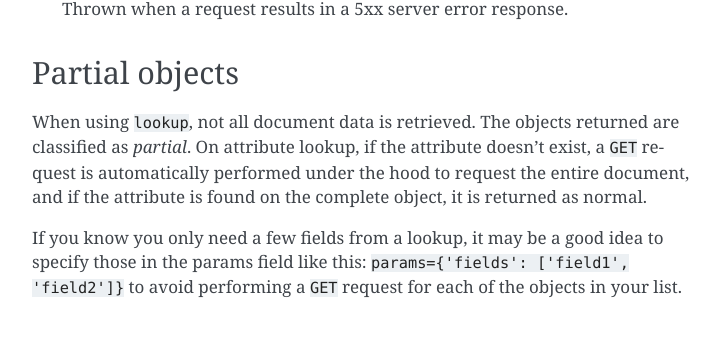
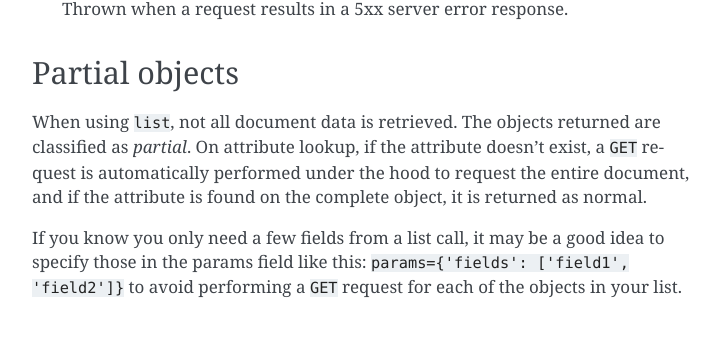
Before and after one commit to Turbasen/turbasen.py, a Sphinx documentation site: the page built from docs/index.rst, in a window 1280 px wide and 900 px high, scrolled down 3692 px. Shown: the part 146-484 px from the top of the window, without its empty margins (388-1111 px from the left). Built offline with Sphinx 7.4.7, drawn with Linux system fonts in a browser that asks for light colours; some of the changed text lies outside the part shown.

Commit message:
Rename lookup -> list

```diff
--- a/docs/index.rst
+++ b/docs/index.rst
@@ -92,13 +92,13 @@
   turbasen.configure(LIMIT=3, ENDPOINT='https://dev.nasjonalturbase.no')
 
   # Lookup partial documents
-  turbasen.Sted.lookup(pages=1)
+  turbasen.Sted.list(pages=1)
   # [<Sted: 546b36a511f41a9c00c0d4d9 (partial): En liten hytte>,
   #  <Sted: 546a051011f41a9c00c0d4cc (partial): Snøhulen>,
   #  <Sted: 555f1f4206b9ce06003405c5 (partial): Strømfoss>]
 
   # Add filter parameters
-  turbasen.Sted.lookup(pages=1, params={'tags': 'Hytte'})
+  turbasen.Sted.list(pages=1, params={'tags': 'Hytte'})
   # [<Sted: 52407fb375049e561500027d (partial): Øvre Grue>,
   #  <Sted: 52407fb375049e561500035a (partial): Ravnastua fjellstue>,
   #  <Sted: 52407fb375049e5615000356 (partial): Lahpoluoppal>]
@@ -152,7 +152,7 @@
 Static methods
 ^^^^^^^^^^^^^^^^^^^^^^^^^^^^^
 
-.. py:function:: lookup(pages=None, params=dict())
+.. py:function:: list(pages=None, params=dict())
 
    Return an iterator yielding all objects of this class object type. Limit the
    number of objects to the number of ``pages`` wanted where each page contains
@@ -210,14 +210,14 @@
 Partial objects
 -----------------------------
 
-When using ``lookup``, not all document data is retrieved. The objects returned
+When using ``list``, not all document data is retrieved. The objects returned
 are classified as *partial*. On attribute lookup, if the attribute doesn't
 exist, a ``GET`` request is automatically performed under the hood to request
 the entire document, and if the attribute is found on the complete object, it is
 returned as normal.
 
-If you know you only need a few fields from a lookup, it may be a good idea to
-specify those in the params field like this:
+If you know you only need a few fields from a list call, it may be a good idea
+to specify those in the params field like this:
 ``params={'fields': ['field1', 'field2']}`` to avoid performing a ``GET``
 request for each of the objects in your list.
 
```
Also changed, not shown: 2 other files.
